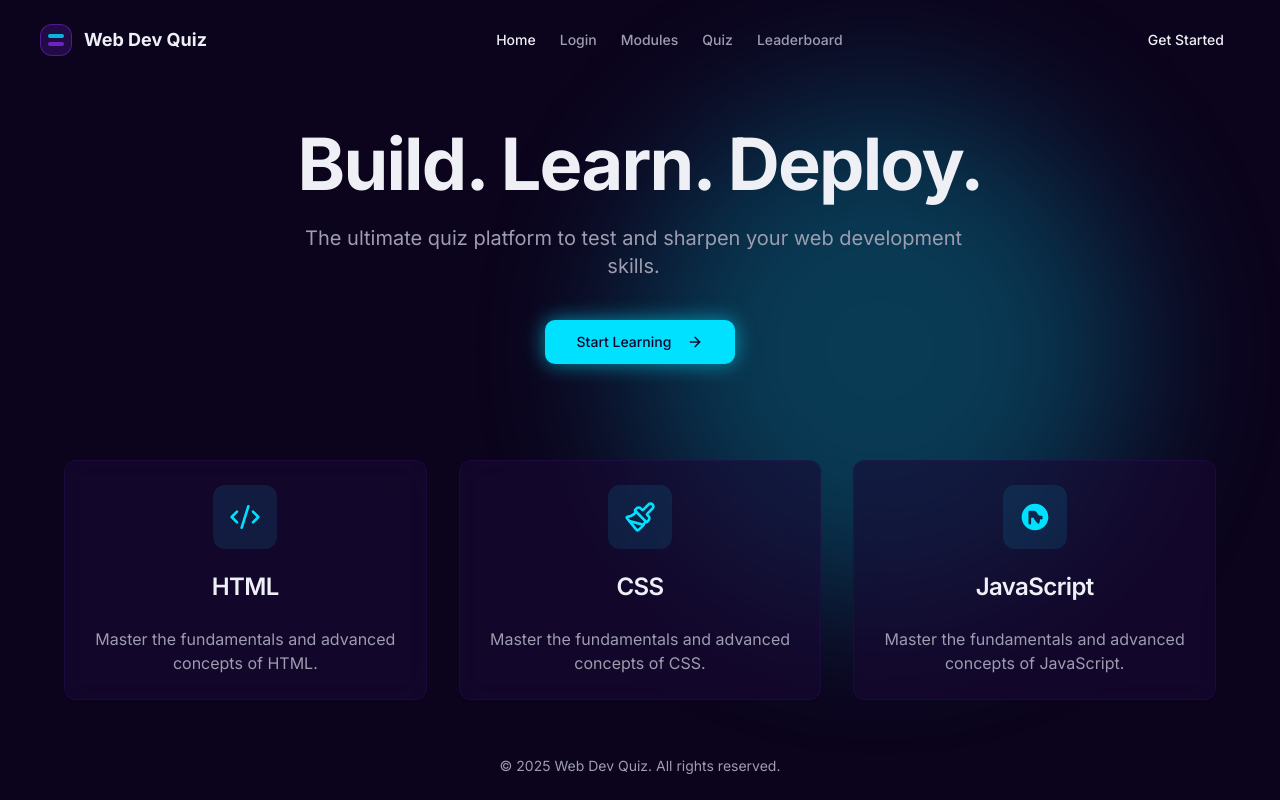
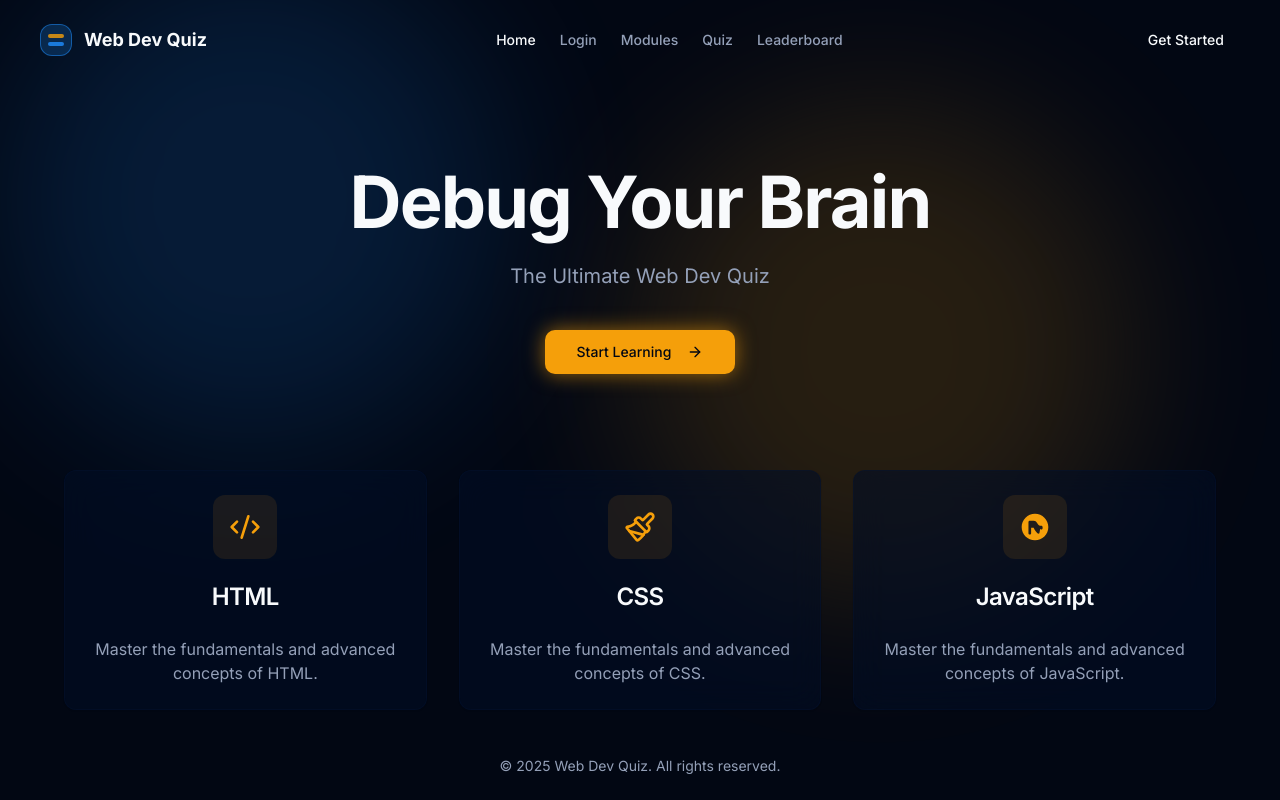
Before and after one commit to nilakshichoudhary1234-code/WEBLEARN, a Next.js app: page / in a window 1280 px wide. Built offline with nearby package versions, Linux system fonts and the light colour scheme.

Commit message:
Create a sleek, modern, futuristic website UI for a web development quiz

```diff
--- a/src/app/globals.css
+++ b/src/app/globals.css
@@ -8,65 +8,65 @@ body {
 
 @layer base {
   :root {
-    --background: 261 80% 6%; /* Deep purple-navy background */
-    --foreground: 225 30% 95%; /* Light, almost white text */
+    --background: 222 84% 4%; /* Deep Navy */
+    --foreground: 210 40% 98%; /* Almost White */
 
-    --card: 261 70% 12%; /* Darker card background for depth */
-    --card-foreground: 225 30% 95%;
+    --card: 222 84% 8%;
+    --card-foreground: 210 40% 98%;
 
-    --popover: 261 70% 9%;
-    --popover-foreground: 225 30% 95%;
+    --popover: 222 84% 4%;
+    --popover-foreground: 210 40% 98%;
 
-    --primary: 187 100% 50%; /* Electric Blue */
-    --primary-foreground: 261 80% 10%;
+    --primary: 38 92% 50%; /* Bright Orange */
+    --primary-foreground: 222 84% 4%;
 
-    --secondary: 267 78% 53%; /* Vibrant Purple */
-    --secondary-foreground: 225 30% 95%;
+    --secondary: 210 100% 56%; /* Electric Blue */
+    --secondary-foreground: 210 40% 98%;
 
-    --muted: 261 60% 20%;
-    --muted-foreground: 240 10% 65%;
+    --muted: 222 84% 12%;
+    --muted-foreground: 220 20% 65%;
 
-    --accent: 187 100% 50%; /* Electric Blue as accent */
-    --accent-foreground: 261 80% 10%;
+    --accent: 38 92% 50%; /* Bright Orange for accent */
+    --accent-foreground: 222 84% 4%;
 
     --destructive: 0 84% 60%;
     --destructive-foreground: 0 0% 100%;
 
-    --border: 261 60% 25%;
-    --input: 261 60% 25%;
-    --ring: 187 100% 60%;
+    --border: 222 84% 12%;
+    --input: 222 84% 12%;
+    --ring: 38 92% 55%;
 
     --radius: 0.75rem;
   }
 
   .dark {
-    --background: 261 80% 6%;
-    --foreground: 225 30% 95%;
+    --background: 222 84% 4%;
+    --foreground: 210 40% 98%;
 
-    --card: 261 70% 12%;
-    --card-foreground: 225 30% 95%;
+    --card: 222 84% 8%;
+    --card-foreground: 210 40% 98%;
 
-    --popover: 261 70% 9%;
-    --popover-foreground: 225 30% 95%;
+    --popover: 222 84% 4%;
+    --popover-foreground: 210 40% 98%;
 
-    --primary: 187 100% 50%;
-    --primary-foreground: 261 80% 10%;
+    --primary: 38 92% 50%;
+    --primary-foreground: 222 84% 4%;
 
-    --secondary: 267 78% 53%;
-    --secondary-foreground: 225 30% 95%;
+    --secondary: 210 100% 56%;
+    --secondary-foreground: 210 40% 98%;
 
-    --muted: 261 60% 20%;
-    --muted-foreground: 240 10% 65%;
+    --muted: 222 84% 12%;
+    --muted-foreground: 220 20% 65%;
 
-    --accent: 187 100% 50%;
-    --accent-foreground: 261 80% 10%;
+    --accent: 38 92% 50%;
+    --accent-foreground: 222 84% 4%;
 
     --destructive: 0 84% 60%;
     --destructive-foreground: 0 0% 100%;
 
-    --border: 261 60% 25%;
-    --input: 261 60% 25%;
-    --ring: 187 100% 60%;
+    --border: 222 84% 12%;
+    --input: 222 84% 12%;
+    --ring: 38 92% 55%;
   }
 }
 
@@ -76,8 +76,8 @@ body {
   }
   body {
     @apply bg-background text-foreground;
-    background:
-      radial-gradient(ellipse 80% 80% at 50% -20%, hsl(var(--secondary) / 0.3), transparent),
+     background:
+      radial-gradient(ellipse 80% 80% at 50% -20%, hsl(var(--secondary) / 0.2), transparent),
       hsl(var(--background));
   }
 }
--- a/src/app/page.tsx
+++ b/src/app/page.tsx
@@ -30,7 +30,7 @@ export default function Home() {
       <header className="absolute top-0 z-20 flex h-20 w-full items-center justify-between px-6 md:px-10">
         <Logo />
         <nav className="hidden items-center gap-6 text-sm font-medium md:flex">
-          <Link href="/" className="glowing-underline">
+          <Link href="/" className="glowing-underline text-foreground">
             Home
           </Link>
           <Link href="/auth" className="glowing-underline text-muted-foreground hover:text-foreground">
@@ -52,21 +52,24 @@ export default function Home() {
       </header>
 
       {/* Hero Section */}
-      <main className="flex flex-1 flex-col items-center justify-center p-4 pt-28 text-center">
+      <main className="flex flex-1 flex-col items-center justify-center p-4 pt-40 text-center">
         <div
           className="absolute inset-0 -z-10 h-full w-full bg-background"
         >
           <div
-            className="absolute bottom-auto left-auto right-0 top-0 h-[500px] w-[500px] -translate-x-[30%] translate-y-[20%] rounded-full bg-[hsl(var(--primary)/0.5)] opacity-50 blur-[80px]"
+            className="absolute bottom-auto left-auto right-0 top-0 h-[500px] w-[500px] -translate-x-[30%] translate-y-[20%] rounded-full bg-[hsl(var(--primary)/0.3)] opacity-50 blur-[80px]"
+          ></div>
+           <div
+            className="absolute bottom-auto left-0 right-auto top-auto h-[500px] w-[500px] -translate-y-[10%] rounded-full bg-[hsl(var(--secondary)/0.3)] opacity-50 blur-[80px]"
           ></div>
         </div>
 
         <div className="relative z-10">
           <h1 className="font-headline text-5xl font-bold tracking-tight text-foreground sm:text-6xl md:text-7xl">
-            Build. Learn. Deploy.
+            Debug Your Brain
           </h1>
           <p className="mt-6 max-w-2xl text-lg text-muted-foreground md:text-xl">
-            The ultimate quiz platform to test and sharpen your web development skills.
+            The Ultimate Web Dev Quiz
           </p>
           <div className="mt-10">
             <Button size="lg" asChild className="bg-primary text-primary-foreground shadow-[0_0_20px_hsl(var(--primary)/0.6)] hover:bg-primary/90 hover:shadow-[0_0_30px_hsl(var(--primary)/0.7)] transition-shadow">
@@ -83,7 +86,7 @@ export default function Home() {
           {modules.map((module) => (
             <Card key={module.name} className="group relative overflow-hidden rounded-xl border-border/30 bg-card/60 backdrop-blur-lg transition-all duration-300 hover:border-primary/50 hover:shadow-[0_0_30px_hsl(var(--primary)/0.2)]">
               <div className="absolute -inset-px rounded-xl opacity-0 transition-all duration-300 group-hover:opacity-100" style={{
-                background: 'radial-gradient(400px at 50% 100%, hsl(var(--primary) / 0.15), transparent 80%)'
+                background: `radial-gradient(400px at 50% 100%, hsl(var(--primary) / 0.1), transparent 80%)`
               }}></div>
               <CardHeader className="relative">
                 <div className="mx-auto mb-4 flex h-16 w-16 items-center justify-center rounded-lg bg-primary/10 text-primary transition-colors duration-300 group-hover:bg-primary group-hover:text-primary-foreground">
```
